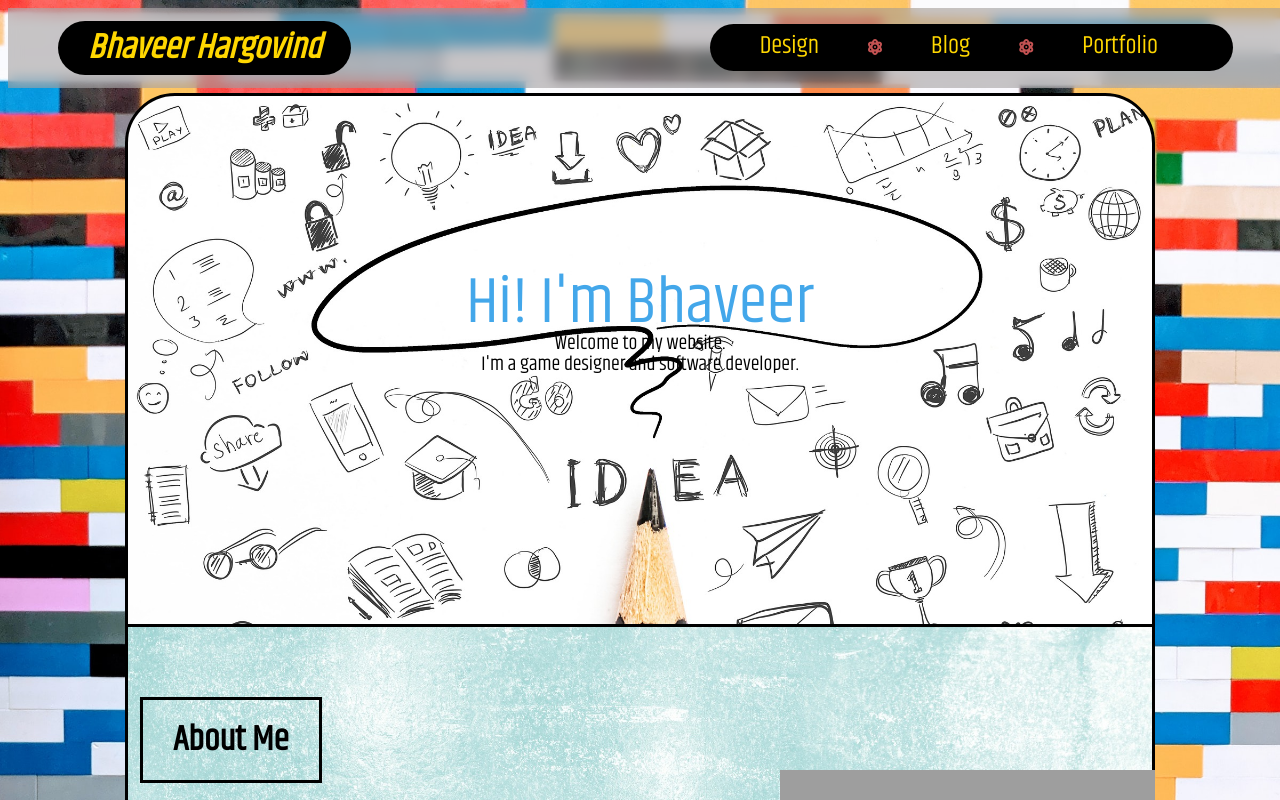
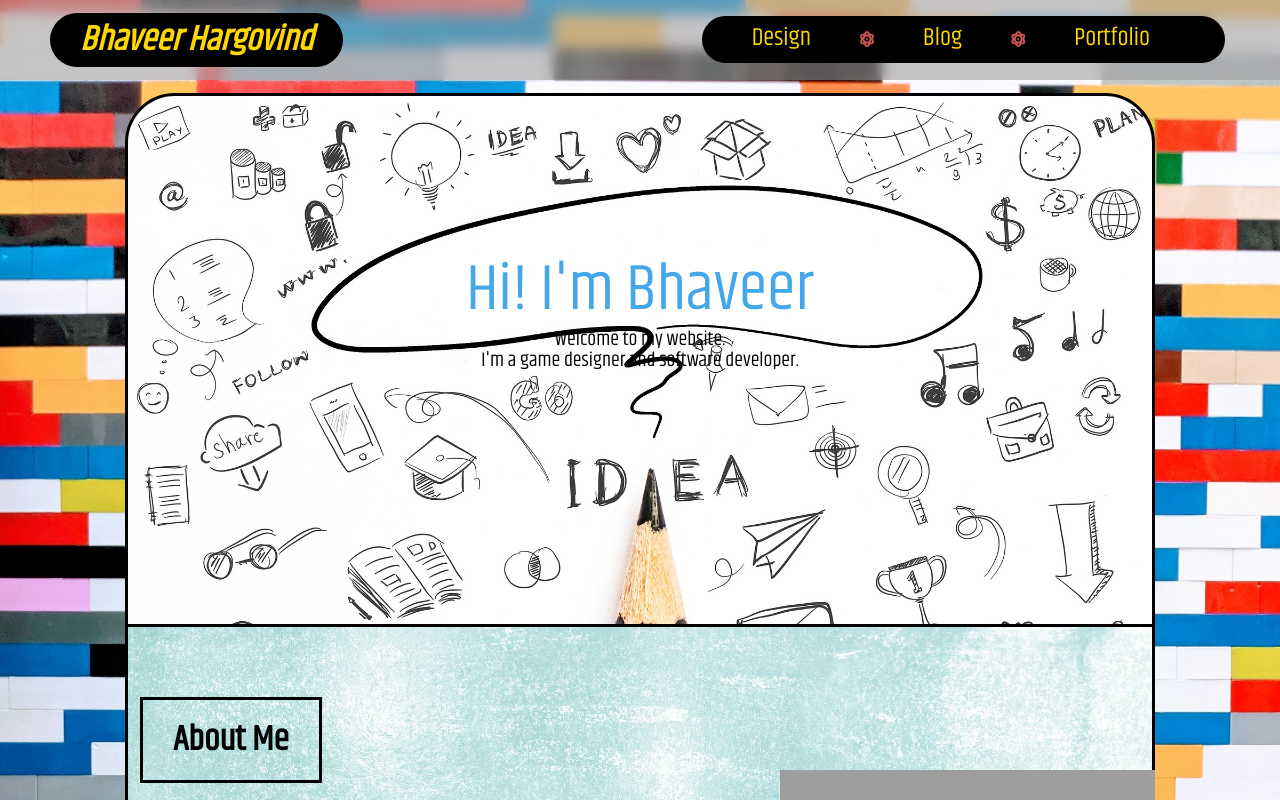
Before and after one commit to BhaveerH/MyFirstWebsite, a plain HTML site: page index.html in a window 1280 px wide. Shown: the top 800 px of the page. Drawn offline with Linux system fonts and the light colour scheme; grey boxes are pictures that could not be loaded.

Commit message:
Update index.html

```diff
--- a/index.html
+++ b/index.html
@@ -10,7 +10,7 @@
       name="description"
       content="Bhaveer Hargovind, software developer and web designer"
     />
-    <!-- <link rel="stylesheet" href="/myWebsite/normalize.css" /> -->
+    <link rel="stylesheet" href="myWebsite/normalize.css" />
     <link rel="stylesheet" href="myWebsite/style.css" />
     <title>myFirstWebsite - Home</title>
 
```
